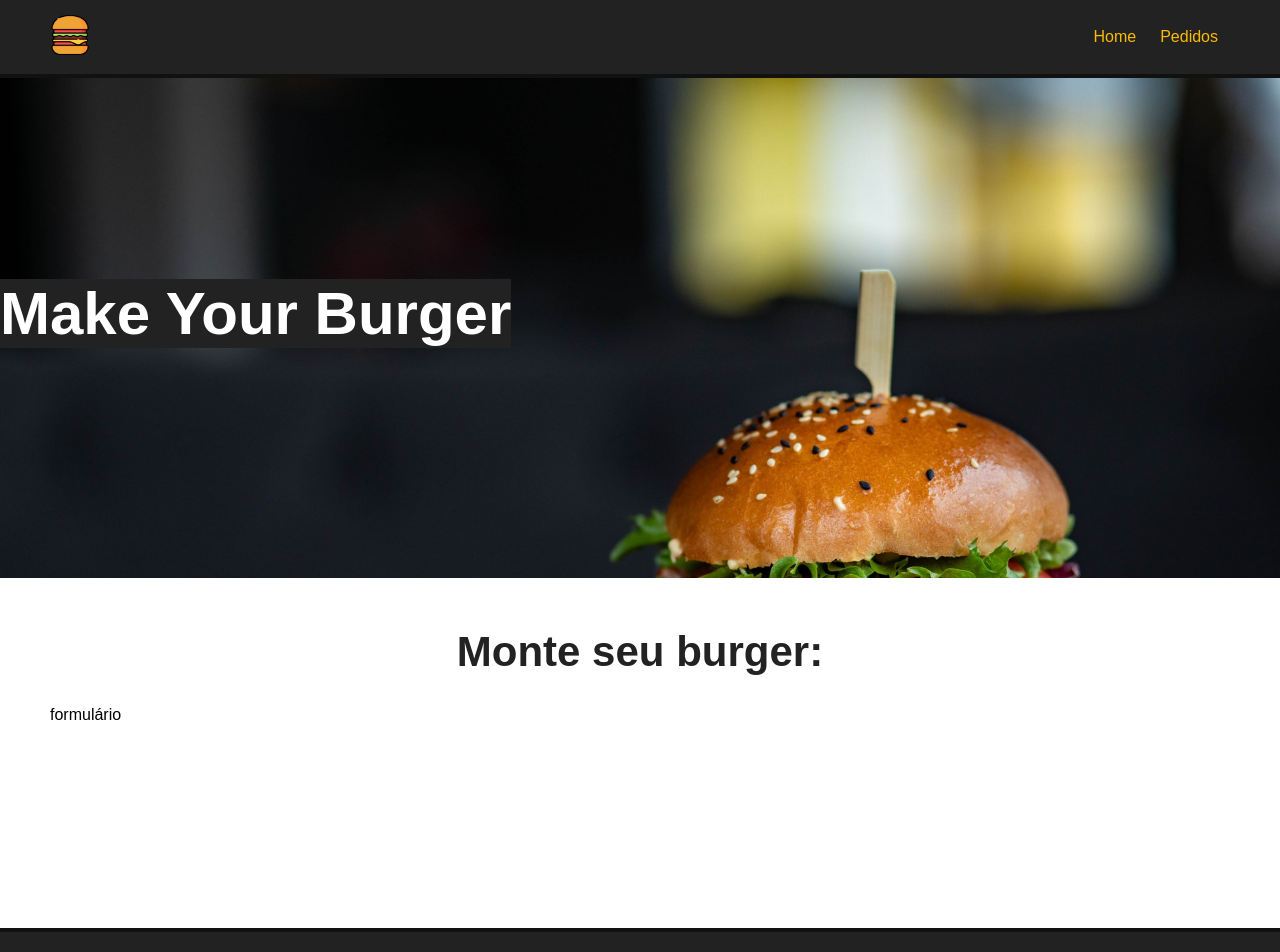
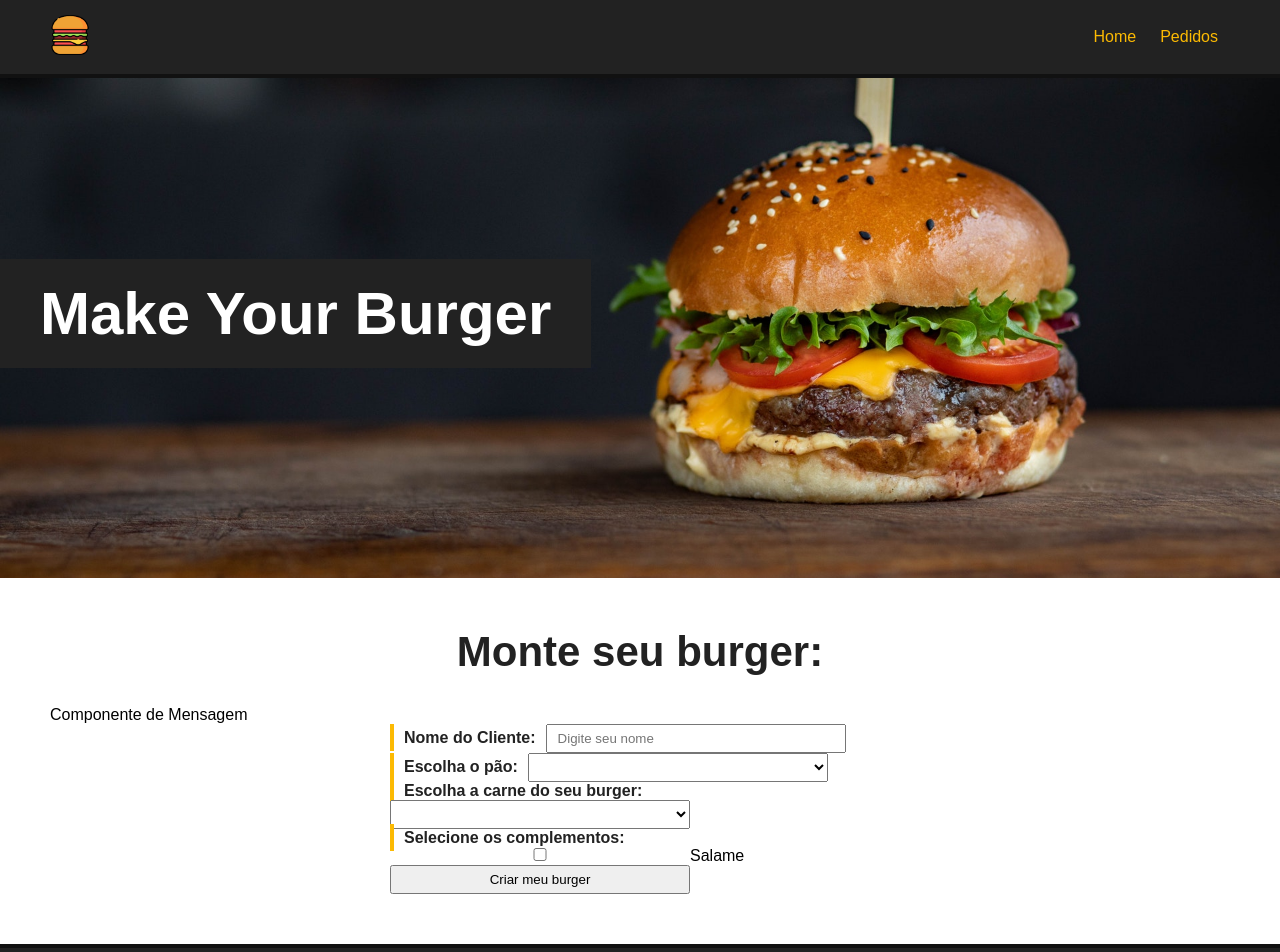
Before and after one commit to feferefe/Make-Your-Burger, a Vue app: page / in a window 1280 px wide. Shown: the top 952 px of the page. Built offline with nearby package versions, Linux system fonts and the light colour scheme.

Commit message:
alterações
alterações

```diff
--- a/src/components/Banner.vue
+++ b/src/components/Banner.vue
@@ -10,28 +10,15 @@ export default {
 }
 </script>
 
-<style scoped>
-
+<style>
     #main-banner {
-        position: relative;
-        overflow: hidden;
+        background-image: url('/img/burger.jpg');
+        background-position: 0 -250px;
+        background-size: cover;
         height: 500px;
         display: flex;
         align-items: center;
         justify-content: flex-start;
-    }
-
-    #main-banner::before {
-        content: '';
-        position: absolute;
-        top: 0;
-        left: 0;
-        width: 100%;
-        height: 100%;
-        background-image: url('/img/burger.jpg');
-        background-size: cover;
-        z-index: -1;
-        transition: transform 0.4s ease-out;
     }
 
     #main-banner h1{
@@ -39,6 +26,7 @@ export default {
         text-align: center;
         font-size: 60px;
         background-color: #222;
+        padding: 20px 40px;
+
     }
-
 </style>
--- /dev/null
+++ b/src/components/BurgerForm.vue
@@ -0,0 +1,85 @@
+<template>
+
+    <div>
+        <p>Componente de Mensagem</p>
+        <div>
+            <form id="burger-form">
+                <!-- Input nome do cliente -->
+                <div class="input-container">
+                    <label for="nome">Nome do Cliente:</label>
+                    <input type="text" id="npme" name="name" v-model="nome" placeholder="Digite seu nome">
+                </div>
+                <!-- Select Escolha seu pão -->
+                <div class="input-container">
+                    <label for="pao">Escolha o pão:</label>
+                    <select name="pao" id="pao" v-model="pao">
+                        <option value="">Selecione o seu pão</option>
+                        <option value="integral">Integral</option>
+                    </select>
+                <div/>
+                <!-- Select Escolha seu tipo de carne -->
+                <div class="input-container">
+                    <label for="carne">Escolha a carne do seu burger:</label>
+                    <select name="carne" id="carne" v-model="carne" >
+                        <option value="">Selecione o tipo de carne</option>
+                        <option value="maminha">Maminha</option>
+                    </select>
+                    <!-- Select Selecione os complementos -->
+                    <div class="input-container">
+                    <label for="carne">Selecione os complementos:</label>
+                    <div class="checkbox-container">
+                        <input type="checkbox" name="complementos" v-model="complementos" value="salame">
+                        <span>Salame</span>
+                    </div>
+                </div>
+                <!-- Btn Criar meu burger -->
+                <div class="input-container">
+                    <input type="submit" class="submit-btn" value="Criar meu burger">
+                </div>
+                </div>
+                </div>
+            </form>
+        <div/>
+    </div>
+</div>
+
+</template>
+
+<script>
+export default {
+    name: "BurgerForm"
+
+}
+
+</script>
+
+<style scoped>
+
+    #burger-form {
+        max-width: 500px;
+        margin: 0 auto;
+    }
+
+    #input-container{
+        display: flex;
+        flex-direction: column;
+    }
+
+    label{
+        font-weight: bold;
+        margin-bottom: 15px;
+        color: #222;
+        padding: 5px 10px;
+        border-left: 4px solid #FCBA03;
+    }
+
+    input, select {
+        padding: 5px 10px;
+        width: 300px;
+    }
+
+    #complementos-container {
+        flex-direction: row;
+        flex-wrap: wrap;
+    }
+</style>
--- a/src/views/HomeView.vue
+++ b/src/views/HomeView.vue
@@ -2,18 +2,20 @@
     <banner/>
     <div class="main-container">
         <h1>Monte seu burger:</h1>
-        <p>formulário</p>
+        <BurgerForm/>
     </div>
 
 </template>
 
 <script>
+import BurgerForm from "../components/BurgerForm.vue";
 import Banner from "../components/Banner.vue"
 
 export default {
-    name:'Home',
+    name: "Home",
     components: {
-    Banner
+    Banner,
+    BurgerForm
     }
 }
 
```
